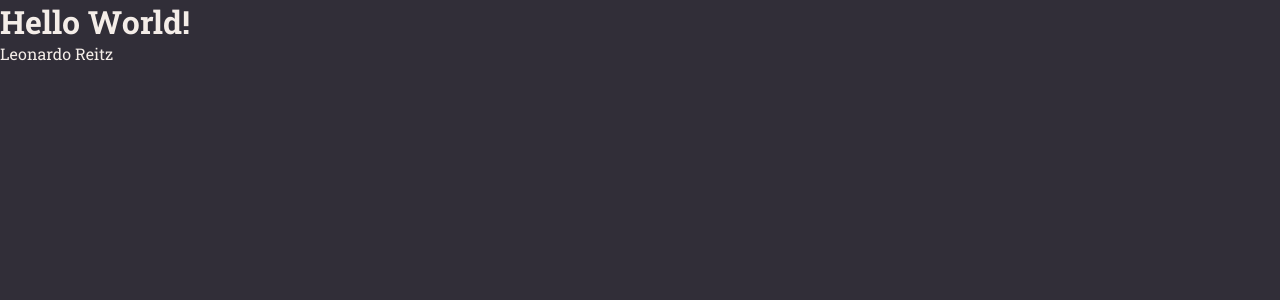
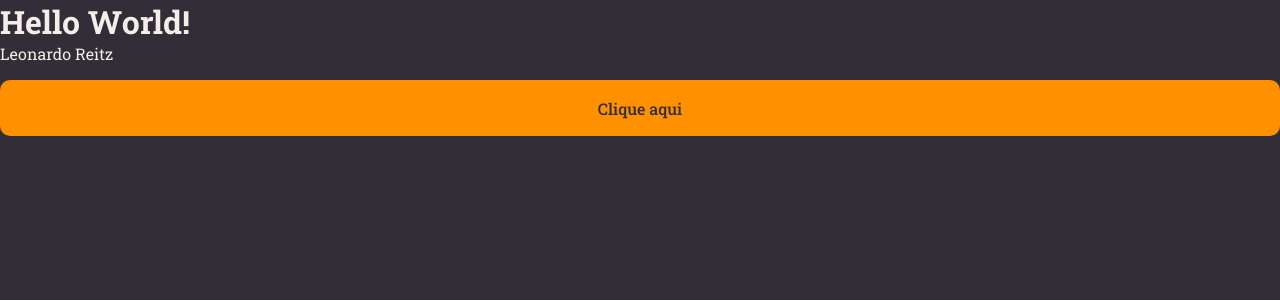
Before and after one commit to Leonardo1205/Rocketnotes, a React (Vite) app: page / in a window 1280 px wide. Shown: the top 300 px of the page. Built offline with nearby package versions, Linux system fonts and the light colour scheme.

Commit message:
adding Button component

```diff
--- /dev/null
+++ b/src/components/Button/Index.jsx
@@ -0,0 +1,10 @@
+import { Container  } from "./Styles";
+
+export function Button() {
+
+    return (
+        <Container type="button">
+        Clique aqui
+        </Container>
+    )
+}
--- /dev/null
+++ b/src/components/Button/Styles.js
@@ -0,0 +1,19 @@
+import styled from "styled-components";
+
+export const Container = styled.button`
+    width: 100%;
+    background-color: ${({theme}) => theme.COLORS.ORANGE
+    };
+    color: ${({theme}) => theme.COLORS.BACKGROUND_800};
+
+    height: 56px;
+    border: 0;
+    padding: 0 16px;
+    margin-top: 16px;
+    border-radius: 10px;
+    font-weight: 500;
+
+    &:disabled {
+        opacity: 0.5;
+    }
+`;
--- a/src/pages/Details/index.jsx
+++ b/src/pages/Details/index.jsx
@@ -1,10 +1,14 @@
 import { Container } from "./styles"
+
+import { Button } from "../../components/Button/Index"
 
 export function Details() {
   return(
     <Container>
-    <h1>Hello World!</h1>
-    <span>Leonardo Reitz</span>
+      <h1>Hello World!</h1>
+      <span>Leonardo Reitz</span>
+
+      <Button />
     </Container>
   )
 }
```
